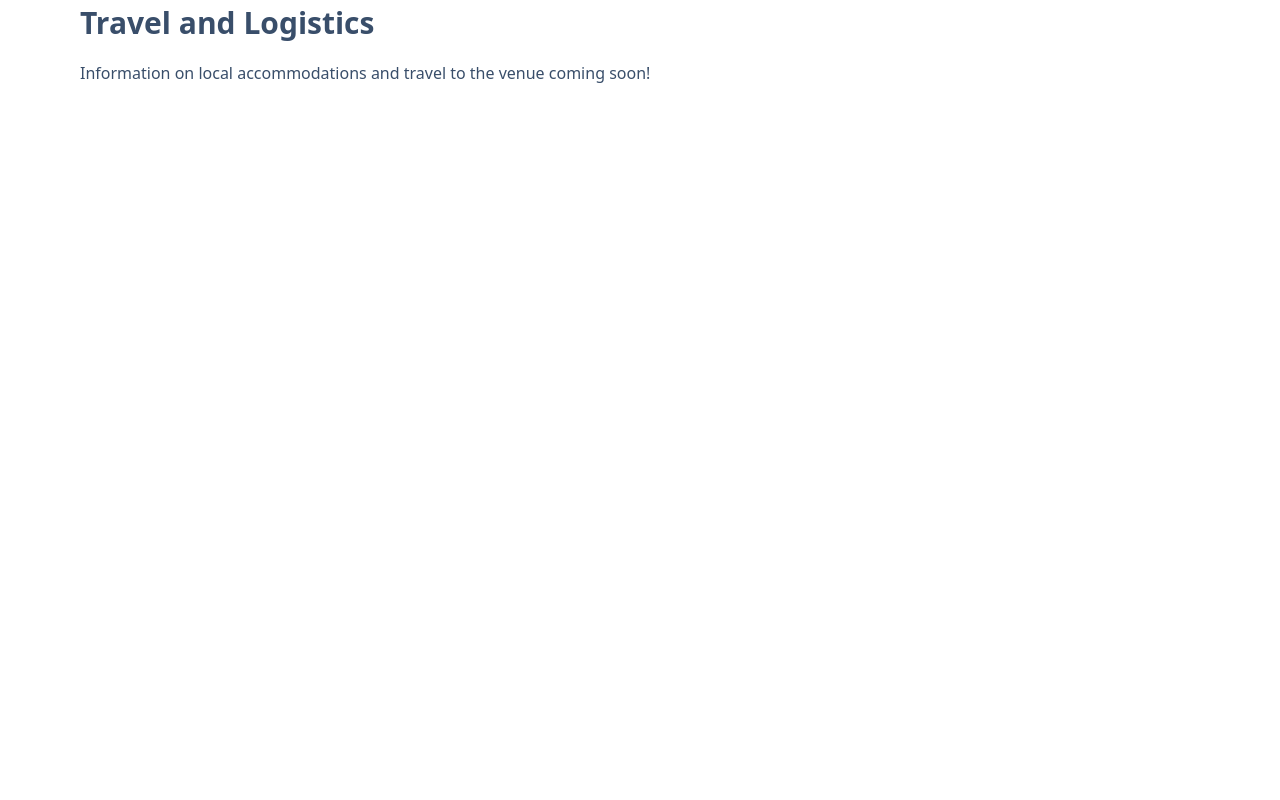
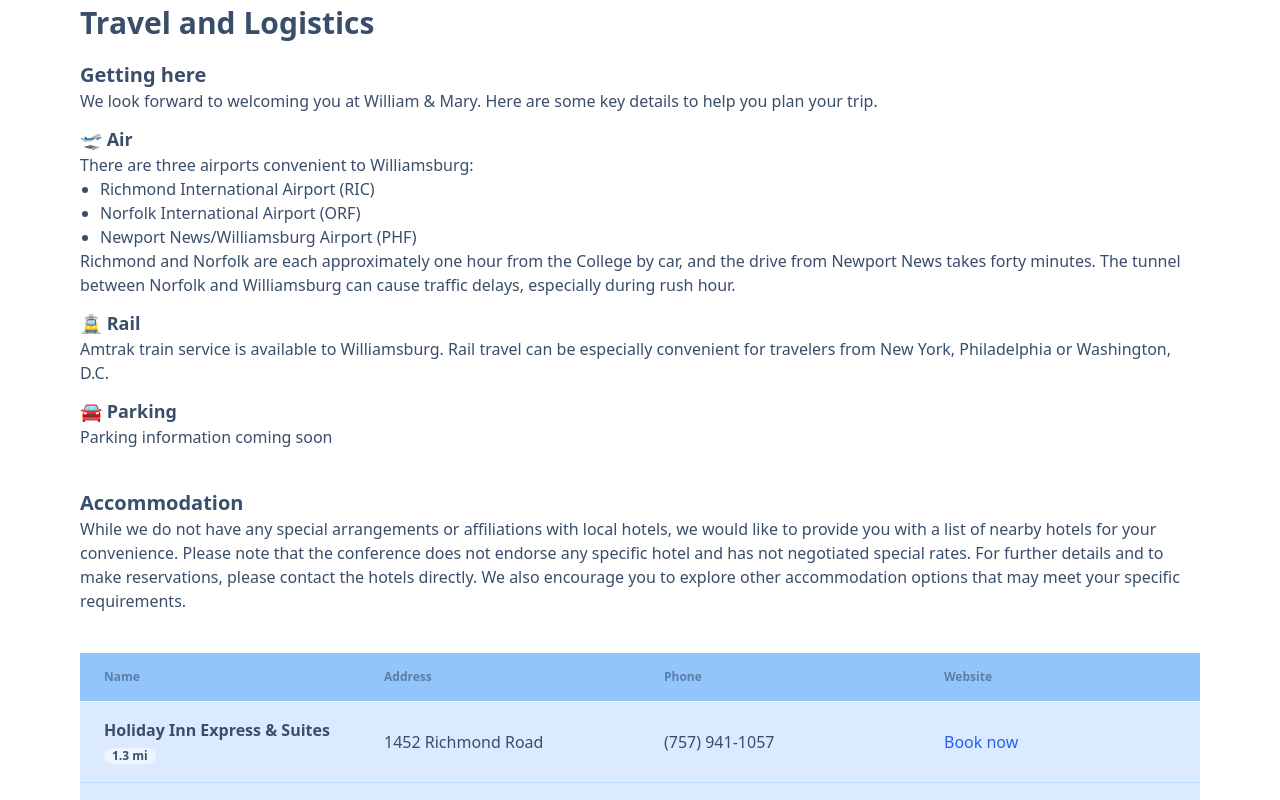
Before and after one commit to INSPIRED-GMU/essec, a React (Vite) app in the folder web/: page / in a window 1280 px wide. Shown: the part 4520-5320 px from the top of the page. Before the commit the page ends 4685 px from the top, so only its background shows below. Built offline with nearby package versions, Linux system fonts and the light colour scheme.

Commit message:
travel info

```diff
--- a/web/src/components/travel.jsx
+++ b/web/src/components/travel.jsx
@@ -1,19 +1,113 @@
 export default function Travel(){
+    const hotels = {"hotels": [
+        {
+            "name": "Holiday Inn Express & Suites",
+            "address": "1452 Richmond Road",
+            "phone": "(757) 941-1057",
+            "distance": 1.3,
+            "website": "https://www.ihg.com/holidayinnexpress/hotels/us/en/williamsburg/wbgva/hoteldetail"
+        },
+        {
+            "name": "Hilton Garden Inn",
+            "address": "1624 Richmond Road",
+            "phone": "(757) 253-9400",
+            "distance": 1.6,
+            "website": "https://www.hilton.com/en/hotels/phfwhgi-hilton-garden-inn-williamsburg/"
+        },
+        {
+            "name": "Comfort Inn Williamsburg Gateway",
+            "address": "331 Bypass Road",
+            "phone": "(804) 605-6064",
+            "distance": 1.7,
+            "website": "https://www.choicehotels.com/virginia/williamsburg/comfort-inn-hotels/va676"
+        },
+        {
+            "name": "Embassy Suites by Hilton Williamsburg",
+            "address": "3006 Mooretown Road",
+            "phone": "(757) 345-7606",
+            "distance": 1.7,
+            "website": "https://www.hilton.com/en/hotels/wbgvaes-embassy-suites-williamsburg/"
+        },
+        {
+            "name": "Fairfield Inn & Suites",
+            "address": "1402 Richmond Road",
+            "phone": "(757) 645-3600",
+            "distance": 1.8,
+            "website": "https://www.marriott.com/en-us/hotels/phffw-fairfield-inn-and-suites-williamsburg/overview/"
+        },
+        {
+            "name": "Holiday Inn Hotel & Suites Gateway",
+            "address": "515 Bypass Road",
+            "phone": "(804) 605-6064",
+            "distance": 1.9,
+            "website": "https://www.ihg.com/holidayinn/hotels/us/en/williamsburg/wbgbr/hoteldetail"
+        },
+        {
+            "name": "Clarion Hotel",
+            "address": "3032 Richmond Road",
+            "phone": "(757) 565-2600",
+            "distance": 2.7,
+            "website": "https://www.choicehotels.com/virginia/williamsburg/clarion-hotels/va740?source=gyxt"
+        },
+        {
+            "name": "Colonial Williamsburg Resorts",
+            "address": "1010 Kingsmill Road",
+            "phone": "(757) 220-7736",
+            "distance": 5.7,
+            "website": "https://www.colonialwilliamsburghotels.com"
+        },
+        {
+            "name": "Wyndham Garden Hotel Busch Gardens Area",
+            "address": "201 Water Country Parkway",
+            "phone": "(757) 253-6444",
+            "distance": 6.4,
+            "website": "https://www.wyndhamhotels.com/wyndham-garden/williamsburg-virginia/wyndham-garden-williamsburg-busch-gardens/overview?CID=LC:GN::GGL:RIO:National:06487&iata=00065402"
+        }
+    ]
+
+    }
     return(
         <div id="travel" className="p-20">
         <h1 className="text-3xl font-bold mb-5">Travel and Logistics</h1>
-        {/* <h2 className="font-bold text-xl">Getting here</h2>
-        <h2 className="font-bold text-lg">🛫 Air</h2>
-        <p>There are three airports convenient to Williamsburg: Richmond International Airport (RIC), Norfolk International Airport (ORF) and Newport News/Williamsburg Airport (PHF). Richmond and Norfolk are each approximately one hour from the College by car, and the drive from Newport News takes forty minutes. The tunnel between Norfolk and Williamsburg can cause traffic delays, especially during rush hour.</p>
-        <h2 className="font-bold text-lg">🚊 Rail</h2>
+        <h2 className="font-bold text-xl">Getting here</h2>
+        <p>We look forward to welcoming you at William & Mary. Here are some key details to help you plan your trip.</p>
+        <h2 className="font-bold text-lg mt-3">🛫 Air</h2>
+        <p>There are three airports convenient to Williamsburg:</p>
+        <ul className="list-disc ml-5">
+            <li>Richmond International Airport (RIC)</li>
+            <li>Norfolk International Airport (ORF)</li>
+            <li>Newport News/Williamsburg Airport (PHF)</li>
+        </ul>
+        <p>Richmond and Norfolk are each approximately one hour from the College by car, and the drive from Newport News takes forty minutes. The tunnel between Norfolk and Williamsburg can cause traffic delays, especially during rush hour.</p>
+        <h2 className="font-bold text-lg mt-3">🚊 Rail</h2>
         <p>Amtrak train service is available to Williamsburg. Rail travel can be especially convenient for travelers from New York, Philadelphia or Washington, D.C.</p>
-        <h2 className="font-bold text-lg">🚘 Drive</h2>
-        <p>Parking information...</p>
-        <h2 className="font-bold text-lg">🚍 Bus</h2>
-        <p>Bus information...</p>
+        <h2 className="font-bold text-lg mt-3">🚘 Parking</h2>
+        <p>Parking information coming soon</p>
+        {/* <h2 className="font-bold text-lg">🚍 Bus</h2>
+        <p>Bus information...</p> */}
         <h2 className="font-bold text-xl mt-10">Accommodation</h2>
-        <p>Nearby Hotels...</p> */}
-        <div className="">Information on local accommodations and travel to the venue coming soon!</div>
+        <p>While we do not have any special arrangements or affiliations with local hotels, we would like to provide you with a list of nearby hotels for your convenience. Please note that the conference does not endorse any specific hotel and has not negotiated special rates. For further details and to make reservations, please contact the hotels directly. We also encourage you to explore other accommodation options that may meet your specific requirements.</p>
+        <table className="table-lg mt-10 mb-10 table border-collapse bg-blue-100">
+                <thead className='bg-blue-300'>
+                    <tr>
+                        <th>Name</th>
+                        <th>Address</th>
+                        <th>Phone</th>
+                        <th>Website</th>
+                    </tr>
+                </thead>
+                <tbody>
+                    {hotels.hotels.map((item, index) => (
+                        <tr key={index} className="border-blue-200">
+                            <td className="font-semibold w-1/4">{item.name}<br></br><span className="badge badge-ghost badge-sm font-bold">{item.distance} mi</span></td>
+                            <td className="w-1/4">{item.address}</td>
+                            <td className="w-1/4">{item.phone}</td>
+                            <td className="w-1/4 text-blue-600"><a href={item.website} target="_blank">Book now</a></td>
+                        </tr>
+                    ))}
+                </tbody>
+            </table>
+        {/* <div className="">Information on local accommodations and travel to the venue coming soon!</div> */}
         {/* <h2 className="font-bold text-2xl">Poster Printing</h2>
         <p>Print shops nearby and hours... discount codes...</p> */}
         </div>
```
